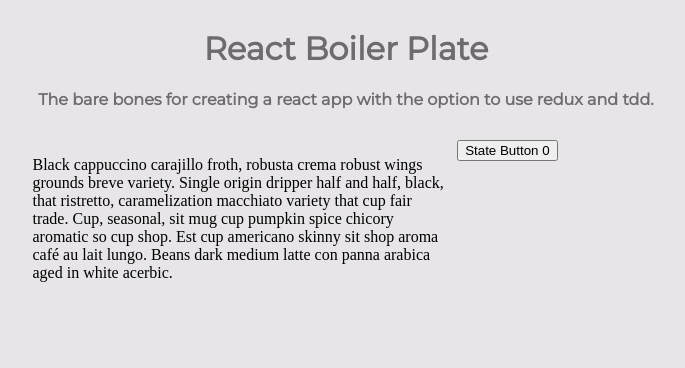
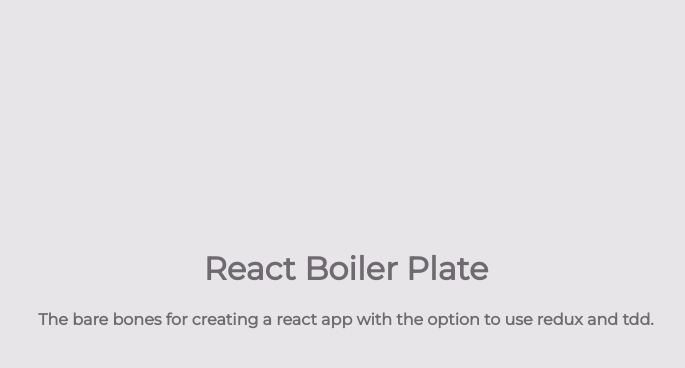
Before and after one commit to Bruemor33/jumpcut-coding-test, a React app: page / in a window 1280 px wide. Shown: the whole page, without its empty margins (294-979 px from the left). Built offline with nearby package versions, Linux system fonts and the light colour scheme.

Commit message:
Removed some files I no longer needed or wanted in here, updated components that were using them.

```diff
--- a/public/styles/partials/main-heading.scss
+++ b/public/styles/partials/main-heading.scss
@@ -2,6 +2,7 @@
 #main-heading {
     text-align: center;
     font-family: $project-font;
+    grid-row: 3;
 
     h1, h4 {
         color: $font-color;
--- a/src/components/partials/button.js
+++ /dev/null
@@ -1,11 +0,0 @@
-import React from 'react';
-
-const Button = () => {
-    return (
-        <div className="col-right-4">
-            <button className="button-primary">State Button <span className="count">0</span></button>
-        </div>
-    )
-}
-
-export {Button};
--- a/src/components/section-2.js
+++ /dev/null
@@ -1,13 +0,0 @@
-import React from 'react';
-
-const ContentOneSection = () => {
-    return (
-        <div id="section-2" className="col-left-4">
-            <p>
-                Black cappuccino carajillo froth, robusta crema robust wings grounds breve variety. Single origin dripper half and half, black, that ristretto, caramelization macchiato variety that cup fair trade. Cup, seasonal, sit mug cup pumpkin spice chicory aromatic so cup shop. Est cup americano skinny sit shop aroma café au lait lungo. Beans dark medium latte con panna arabica aged in white acerbic.
-            </p>
-        </div>
-    )
-}
-
-export {ContentOneSection};
--- a/src/index.js
+++ b/src/index.js
@@ -1,16 +1,12 @@
 import React from 'react';
 import ReactDOM from 'react-dom';
 import {MainHeading} from './components/index.js';
-import {ContentOneSection} from './components/section-2';
-import {Button} from './components/partials/button';
 import '../public/styles/index.scss';
 
 const Main = () => {
     return (
         <div className="container">
             <MainHeading />
-            <ContentOneSection />
-            <Button />
         </div>
     )
 }
```
Also changed, not shown: tests/support/jasmine.json (+1 -1 lines), dist/main.js.
